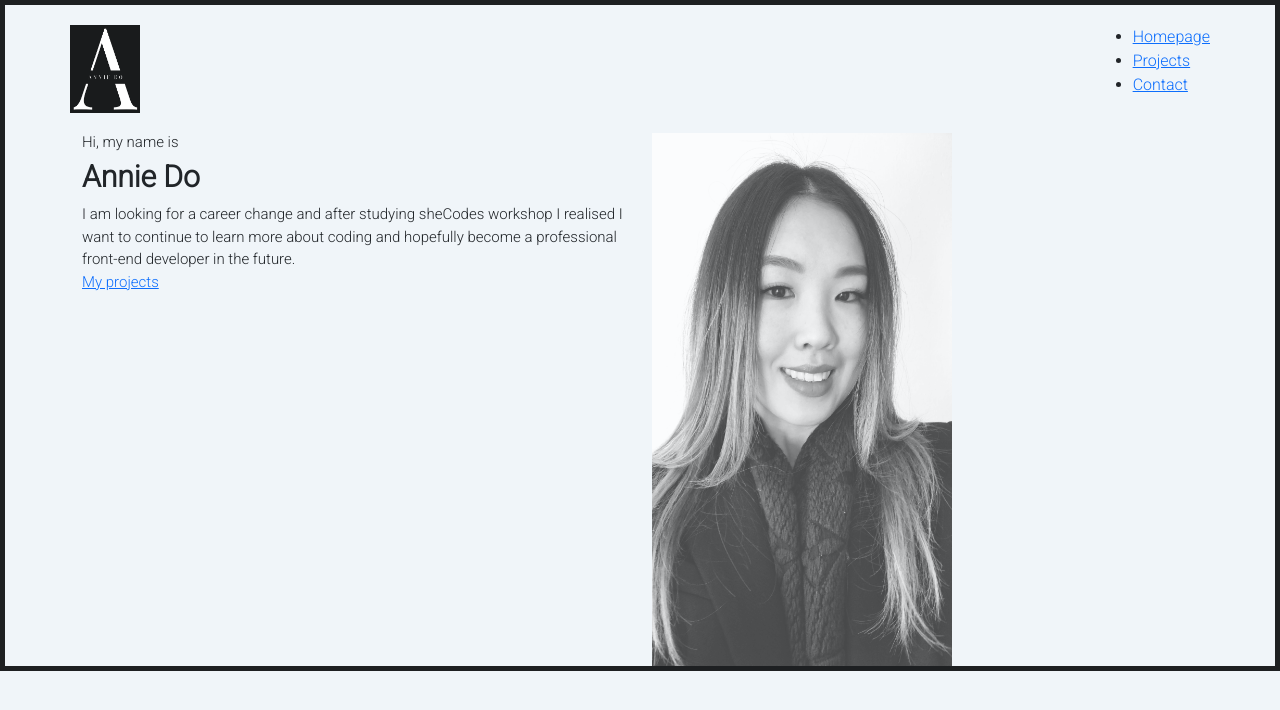
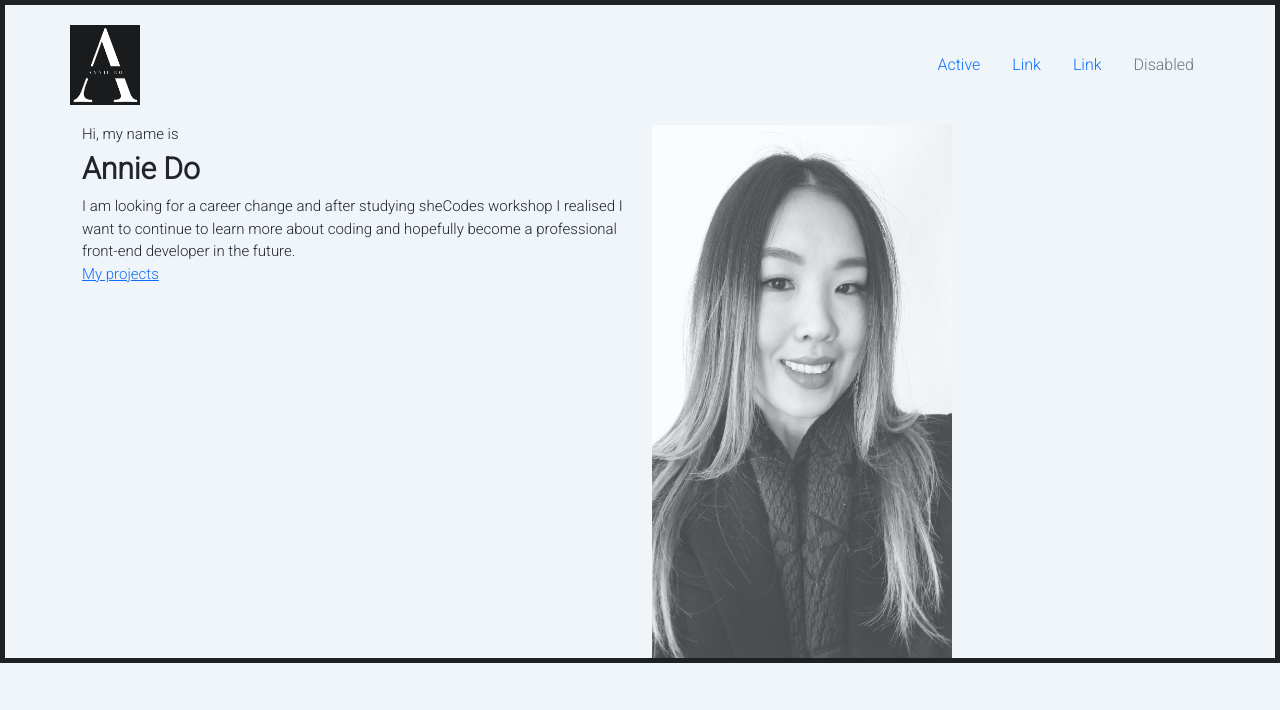
Before and after one commit to annie-2686/profolio-AD, a plain HTML site: page index.html in a window 1280 px wide. Drawn offline with nearby package versions, Linux system fonts and the light colour scheme.

Commit message:
added nav bar

```diff
--- a/index.html
+++ b/index.html
@@ -29,17 +29,24 @@
     <title>About me Annie Do</title>
   </head>
   <body>
-    <div class="hero">
-      <div class="container nav d-flex justify-content-between">
-        <img src="images/logo.png" alt="" class="logo" />
-        <ul>
-          <li><a href="">Homepage</a></li>
-          <li><a href="">Projects</a></li>
-          <li><a href="">Contact</a></li>
-        </ul>
-      </div>
+    <div class="container nav d-flex justify-content-between">
+      <img src="images/logo.png" alt="" class="logo" />
+
+      <ul class="nav justify-content-end">
+        <li class="nav-item">
+          <a class="nav-link active" aria-current="page" href="#">Active</a>
+        </li>
+        <li class="nav-item">
+          <a class="nav-link" href="#">Link</a>
+        </li>
+        <li class="nav-item">
+          <a class="nav-link" href="#">Link</a>
+        </li>
+        <li class="nav-item">
+          <a class="nav-link disabled">Disabled</a>
+        </li>
+      </ul>
     </div>
-
     <div class="about-section container">
       <div class="row">
         <div class="col-6">
```
